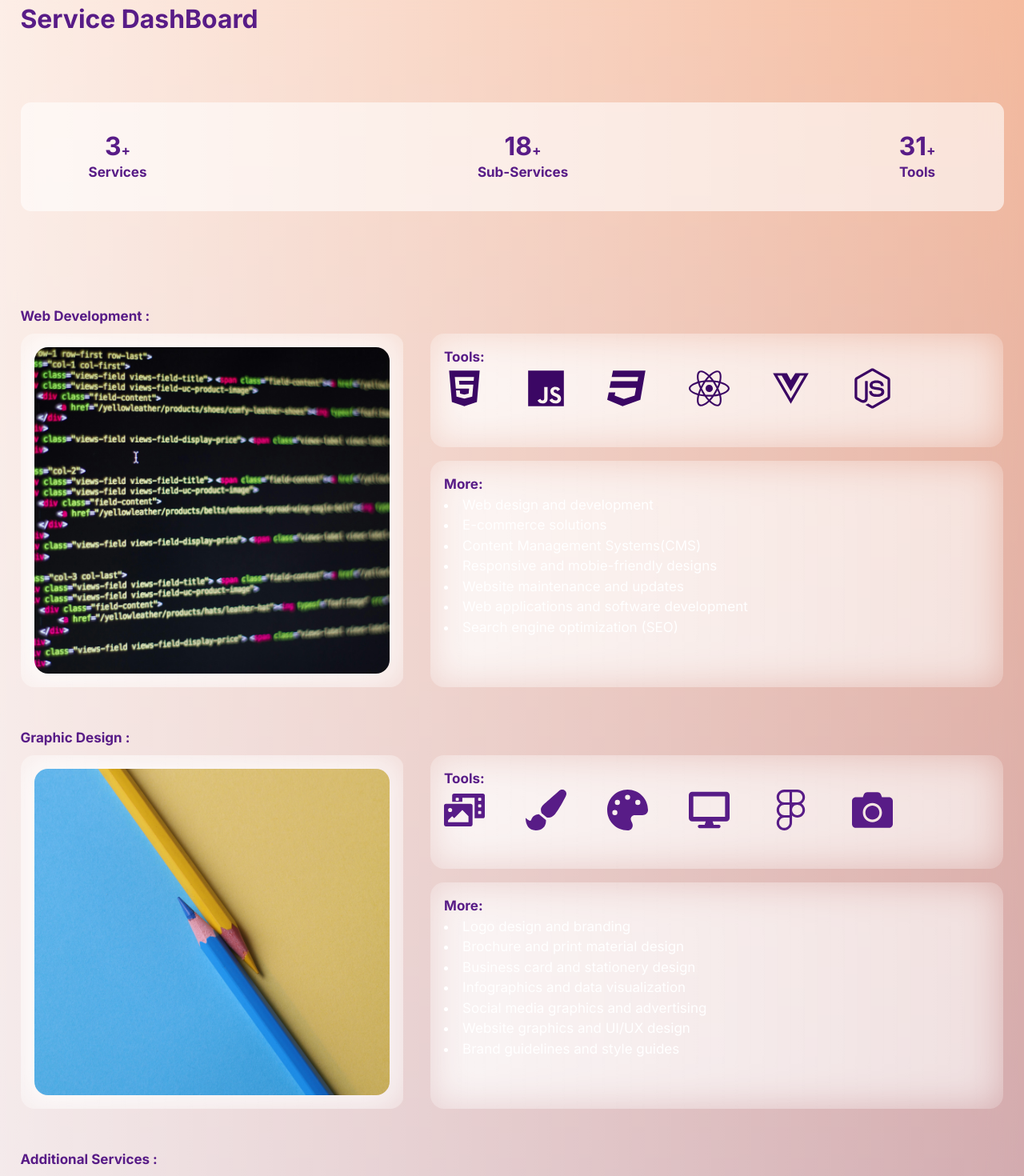
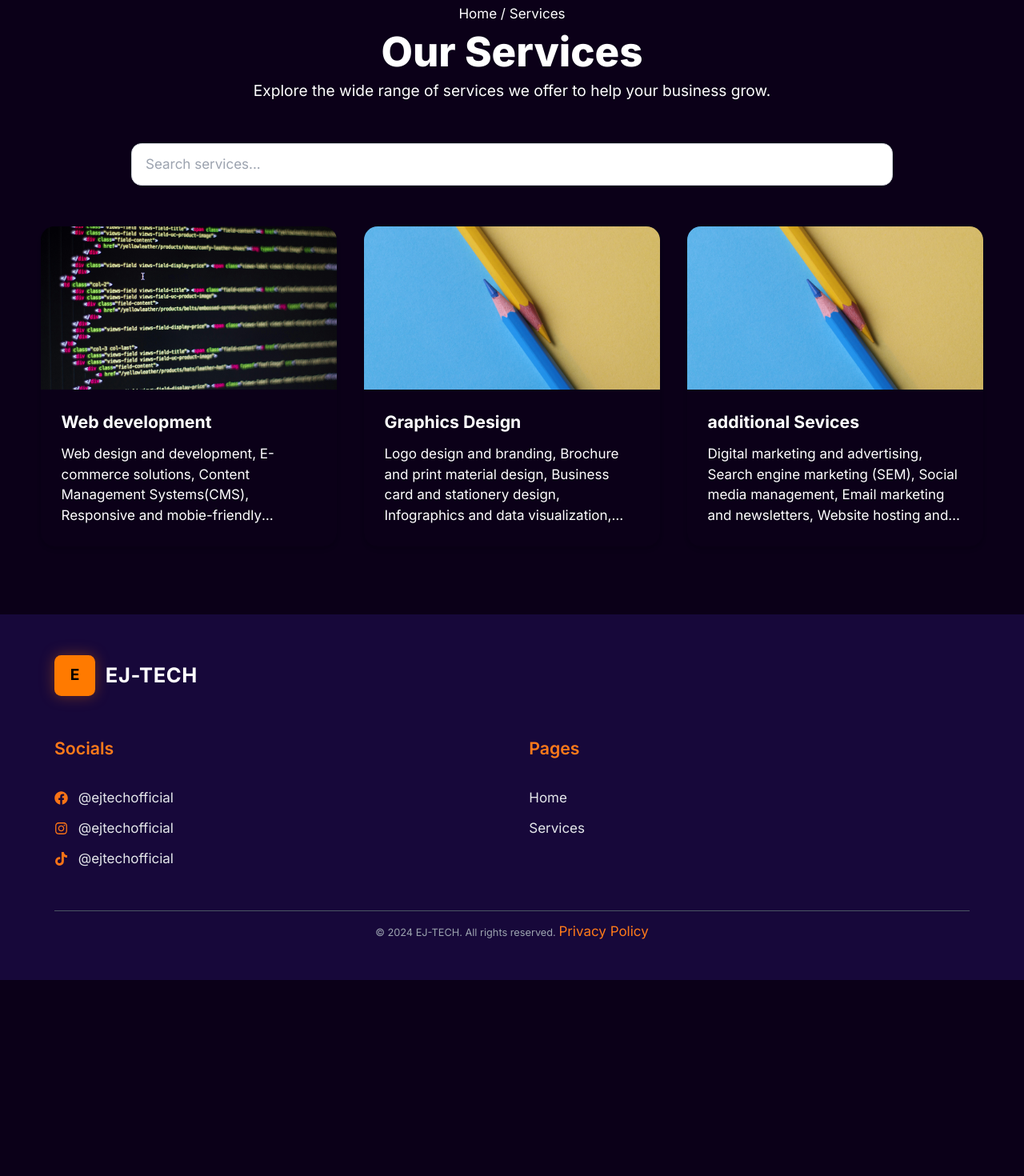
Before and after one commit to joshuangbodin/ej-tech-website, a React (Vite) app: page /services in a window 1280 px wide. Shown: the part 80-1550 px from the top of the page at 80% size. After the commit the page ends 1305 px from the top, so only its background shows below. Built offline with nearby package versions, Linux system fonts and the light colour scheme.

Commit message:
ai interation

```diff
--- a/src/Layouts/Footer.tsx
+++ b/src/Layouts/Footer.tsx
@@ -1,49 +1,91 @@
-
 import { FaFacebook, FaInstagram, FaTiktok } from "react-icons/fa";
+import { motion } from "framer-motion";
+import { Link } from "react-router-dom";
 
 type Props = {};
 
-const Footer = ({}: Props) => {
+const Footer: React.FC<Props> = ({}) => {
+  const socialLinks = [
+    { icon: <FaFacebook />, label: "@ejtechofficial", href: "https://www.facebook.com/profile.php?id=61559895644433&mibextid=LQQJ4d" },
+    { icon: <FaInstagram />, label: "@ejtechofficial", href: "https://www.instagram.com/ejtechofficial?igsh=cWFiOHlyNGp5czZv&utm_source=qr" },
+    { icon: <FaTiktok />, label: "@ejtechofficial", href: "https://www.tiktok.com/@ejtechofficial?_t=8mmP2nHHOgI&_r=1" },
+  ];
+
+  const pages = [
+    { name: "Home", path: "/" },
+    { name: "Services", path: "/services" },
+  ];
+
   return (
-    <div className="w-full h-[300px]  bg-purple-950 p-6 flex z-90 flex-col justify-center relative  text-white">
-      <h3>EJ-TECH</h3>
-      <div className="flex gap-20">
-        <div className="flex flex-col justify-center mt-6">
-          <h3 className="text-white w-1/3  font-bold text-XL ">Socials</h3>
-          <ul>
-            <li >
-              <a className=" flex  items-center gap-2 " href="https://www.facebook.com/profile.php?id=61559895644433&mibextid=LQQJ4d">
-                <FaFacebook /> @ejtechofficial
-              </a>
-            </li>
-            <li >
-              <a className=" flex  items-center gap-2 " href="https://www.instagram.com/ejtechofficial?igsh=cWFiOHlyNGp5czZv&utm_source=qr">
-                <FaInstagram />
-                 @ejtechofficial
-              </a>
-            </li>
-            <li >
-              <a className=" flex  items-center gap-2 " href="https://www.tiktok.com/@ejtechofficial?_t=8mmP2nHHOgI&_r=1">
-                <FaTiktok />
-                @ejtechofficial
-              </a>
-            </li>
+    <motion.footer
+      initial={{ opacity: 0, y: 40 }}
+      whileInView={{ opacity: 1, y: 0 }}
+      transition={{ duration: 0.8, ease: "easeOut" }}
+      className="w-full bg-brand-purpleMid text-white px-6 md:px-16 py-12 flex flex-col gap-12"
+    >
+      {/* Logo */}
+      <div className="flex items-center gap-3">
+        <div className="w-12 h-12 bg-accent-orange rounded-lg flex justify-center items-center shadow-neon">
+          <span className="text-black font-bold text-lg">E</span>
+        </div>
+        <h2 className="text-2xl font-bold tracking-wide">EJ-TECH</h2>
+      </div>
+
+      {/* Main Grid */}
+      <div className="grid md:grid-cols-2 gap-10">
+        {/* Socials */}
+        <div className="flex flex-col gap-4">
+          <h3 className="text-xl font-semibold text-accent mb-4">Socials</h3>
+          <ul className="flex flex-col gap-3">
+            {socialLinks.map((social, idx) => (
+              <motion.li
+                key={idx}
+                whileHover={{ x: 5 }}
+                transition={{ type: "spring", stiffness: 120 }}
+              >
+                <a
+                  href={social.href}
+                  target="_blank"
+                  rel="noopener noreferrer"
+                  className="flex items-center gap-3 text-gray-200 hover:text-accent transition-colors duration-300"
+                >
+                  <span className="text-orange-500">{social.icon}</span>
+                  {social.label}
+                </a>
+              </motion.li>
+            ))}
           </ul>
         </div>
-        <div className="flex flex-col justify-center mt-6">
-          <h3 className="text-white font-bold text-XL ">Pages</h3>
-          <ul>
-            <li><a href="/">Home</a></li>
-            <li><a href="/services">Services</a></li>
-            <li><a href="#">  .</a></li>
+
+        {/* Pages */}
+        <div className="flex flex-col gap-4">
+          <h3 className="text-xl font-semibold text-accent mb-4">Pages</h3>
+          <ul className="flex flex-col gap-3">
+            {pages.map((page, idx) => (
+              <motion.li
+                key={idx}
+                whileHover={{ x: 5 }}
+                transition={{ type: "spring", stiffness: 120 }}
+              >
+                <Link
+                  to={page.path}
+                  className="text-gray-200 hover:text-accent transition-colors duration-300"
+                >
+                  {page.name}
+                </Link>
+              </motion.li>
+            ))}
           </ul>
         </div>
       </div>
 
-      <div className="  w-full flex justify-center items-center h-12 border-t mt-12 border-gray-500 text-gray-200">
-        <p className="text-xs">@2024  privacy policy </p>
+      {/* Footer Bottom */}
+      <div className="w-full border-t border-gray-600 pt-4 flex justify-center">
+        <p className="text-xs text-gray-400">
+          &copy; 2024 EJ-TECH. All rights reserved. <Link to={""} className="text-accent">Privacy Policy</Link>
+        </p>
       </div>
-    </div>
+    </motion.footer>
   );
 };
 
--- a/src/components/AboutUs.tsx
+++ b/src/components/AboutUs.tsx
@@ -1,5 +1,4 @@
 import React from "react";
-
 import "swiper/css";
 import Slider from "./swiper";
 import { Link } from "react-router-dom";
@@ -8,24 +7,56 @@ type Props = {};
 
 const AboutUs: React.FC<Props> = ({}: Props) => {
   return (
-    <section id="missions" className="w-full min-h-[900px] md:h-96 bg-slate-50 flex mt-44 md:mt-20 justify-center items-center">
-      <div className="flex gap-10 flex-col md:flex-row w-5/6">
-        <div className="flex order-1 mt-10 md:mt-0  md:w-1/2 justify-center">
-          <Slider></Slider>
+    <section
+      id="missions"
+      className="w-full bg-brand-purpleMid py-24 md:py-32 flex justify-center items-center"
+    >
+      <div className="flex flex-col md:flex-row gap-12 md:gap-20 w-11/12 max-w-6xl">
+        {/* Slider / Image */}
+        <div className="md:w-1/2 flex justify-center items-center">
+          <Slider />
         </div>
 
-        <div className="textbox">
-          <h3 className="text-purple-950 font-bold text-3xl ">Our Mission</h3>
+        {/* Text content */}
+        <div className="md:w-1/2 flex flex-col justify-center text-center md:text-left">
+          {/* Sub-label */}
+          <span className="text-accent-orange uppercase text-sm font-semibold mb-2">
+            Our Mission
+          </span>
 
-          <p className=" font-semibold  md:text-xl">
-            <strong className="text-[50px]  font-extrabold text-gray-400">"</strong>
-            Empowering businesses and organisations to succeed in the digital landscape by providing innovative, effective, and visually stunning web development and graphic design solutions that drive growth, engagement, and brand recognition.
+          {/* Headline */}
+          <h2 className="text-3xl md:text-4xl font-extrabold text-white mb-4 leading-snug">
+            Empowering businesses to thrive in the digital world
+          </h2>
+
+          {/* Description */}
+          <p className="text-gray-300 text-base md:text-lg mb-6">
+            We provide modern, effective, and visually striking web development
+            and graphic design solutions that increase engagement, growth, and
+            brand visibility.
           </p>
-          <p className="">
-            <Link className="w-12 p-1 h-6 bg-gray-200 rounded-lg mr-1 mt-1.5 hover:bg-gray-300 " to="/">Web Development</Link>
-            <Link className="w-12 p-1 h-6 bg-gray-200 rounded-lg mr-1 mt-1.5 hover:bg-gray-300 " to="/">Graphic Design</Link>
-            <Link className="w-12 p-1 h-6 bg-gray-200 rounded-lg mr-1 mt-1.5 hover:bg-gray-300 " to="/">Digital Services</Link>
-          </p>
+
+          {/* Service tags */}
+          <div className="flex flex-wrap gap-3 justify-center md:justify-start">
+            <Link
+              to="/"
+              className="px-4 py-2 text-sm bg-brand-purpleLight text-white rounded-full hover:bg-accent-orange hover:text-black transition-all duration-300"
+            >
+              Web Development
+            </Link>
+            <Link
+              to="/"
+              className="px-4 py-2 text-sm bg-brand-purpleLight text-white rounded-full hover:bg-accent-orange hover:text-black transition-all duration-300"
+            >
+              Graphic Design
+            </Link>
+            <Link
+              to="/"
+              className="px-4 py-2 text-sm bg-brand-purpleLight text-white rounded-full hover:bg-accent-orange hover:text-black transition-all duration-300"
+            >
+              Digital Services
+            </Link>
+          </div>
         </div>
       </div>
     </section>
--- a/src/components/offers.tsx
+++ b/src/components/offers.tsx
@@ -4,27 +4,35 @@ type Props = {};
 
 const Offers = ({}: Props) => {
   return (
-    <section className="w-full mt-20 justify-center gap-8 items-center flex flex-col">
-      <div className="justify-center items-center flex   gap-8 flex-col  w-5/6">
-        <h3 className="text-purple-950 font-bold text-3xl ">Our Services</h3>
+    <section className="w-full mt-24 px-6 md:px-12 flex flex-col items-center">
+      {/* Section Header */}
+      <div className="text-center max-w-2xl mb-16">
+        <h3 className="text-4xl md:text-5xl font-extrabold text-white tracking-tight">
+          Our Services
+        </h3>
+        <p className="text-gray-400 mt-4 text-lg md:text-xl">
+          Delivering innovative solutions to empower your business in the digital era.
+        </p>
+      </div>
 
-        <div className="flex flex-col md:flex-row gap-20">
+      {/* Services Grid */}
+      <div className="grid grid-cols-1 md:grid-cols-3 gap-8 w-full max-w-7xl">
         {services.map((item) => (
-            <div className="inf" key={item.index}>
-              <p className=" text-orange-600   opacity-55 text-4xl font-extrabold ">
+          <div
+            key={item.index}
+            className="bg-[#17083a]/70 backdrop-blur-md rounded-2xl p-8 flex flex-col justify-start items-start transition-all duration-300 hover:scale-105 hover:bg-[#220a56]/80 cursor-pointer"
+          >
+            <p className="text-orange-500 text-5xl font-extrabold mb-4">
               {item.index}
             </p>
-              <p className=" capitalize text-xl text-purple-950 font-bold">
-                {item.name}
-              </p>
-              <ul className=" flex flex-col gap-1 justify-center relative   text-gray-500 list-disc text-sm">
-                {item.more?.map((itemi, index) => (
-                  <li key={index}>{itemi}</li>
+            <h4 className="text-white text-2xl font-bold mb-4">{item.name}</h4>
+            <ul className="list-disc list-inside text-gray-400 flex flex-col gap-2">
+              {item.more?.map((point, idx) => (
+                <li key={idx}>{point}</li>
               ))}
             </ul>
           </div>
         ))}
-        </div>
       </div>
     </section>
   );
--- a/src/components/swiper.tsx
+++ b/src/components/swiper.tsx
@@ -1,57 +1,52 @@
 import React from "react";
 import { Swiper, SwiperSlide } from "swiper/react";
+import { Autoplay, EffectFade, Navigation, Pagination } from "swiper/modules";
+
 import "swiper/css";
 import "swiper/css/pagination";
 import "swiper/css/navigation";
-import "swiper/css/effect-fade"
-import { Autoplay, EffectFade, Navigation, Pagination } from "swiper/modules";
+import "swiper/css/effect-fade";
 
 type Props = {};
 
+const sliderImages = [
+  ["graphics2.jpg", "code3.jpg"], // top-left
+  ["image4.jpg", "image1.jpg"],   // top-right
+  ["code3.jpg", "graphics2.jpg"], // bottom-left
+  ["image1.jpg", "image4.jpg"],   // bottom-right
+];
+
 const Slider: React.FC<Props> = ({}: Props) => {
   return (
+    <div className="grid grid-cols-2 gap-4 w-full">
+      {sliderImages.map((images, index) => (
+        <div key={index} className="w-full h-72 md:h-80 rounded-xl overflow-hidden">
           <Swiper
             modules={[Autoplay, Pagination, Navigation, EffectFade]}
-      spaceBetween={30}
-
             effect="fade"
-      centeredSlides={true}
+            slidesPerView={1}
+            loop={true}
             autoplay={{
-        delay: 5000,
-
+              delay: 3000 + index * 500, // slight stagger
+              disableOnInteraction: false,
             }}
-      pagination={{
-        clickable: true,
-      }}
-      navigation={true}
-
-      className="mySwiper"
+            pagination={{ clickable: true }}
+            navigation={false}
+            className="w-full h-full rounded-xl"
           >
-      <SwiperSlide>
-        <img src="graphics2.jpg" className="img" alt="" />
+            {images.map((src, i) => (
+              <SwiperSlide key={i}>
+                <img
+                  src={src}
+                  alt={`slide-${index}-${i}`}
+                  className="w-full h-full object-cover rounded-xl"
+                />
               </SwiperSlide>
-      <SwiperSlide>
-        <img src="code3.jpg" className="img" alt="" />
-      </SwiperSlide>
-      <SwiperSlide>
-        <img src="image4.jpg" className="img" alt="" />
-      </SwiperSlide>
-      <SwiperSlide>
-        <img src="image1.jpg" className="img1" alt="" />
-      </SwiperSlide>
-      <SwiperSlide>
-        <img src="graphics2.jpg" className="img" alt="" />
-      </SwiperSlide>
-      <SwiperSlide>
-        <img src="code3.jpg" className="img" alt="" />
-      </SwiperSlide>
-      <SwiperSlide>
-        <img src="image4.jpg" className="img" alt="" />
-      </SwiperSlide>
-      <SwiperSlide>
-        <img src="image1.jpg" className="img1" alt="" />
-      </SwiperSlide>
+            ))}
           </Swiper>
+        </div>
+      ))}
+    </div>
   );
 };
 
--- a/src/pages/home.tsx
+++ b/src/pages/home.tsx
@@ -3,7 +3,7 @@ import SplashBanner from "../components/SplashBanner";
 import AboutUs from "../components/AboutUs";
 import Offers from "../components/offers";
 import Target from "../components/Target";
-import Imgshw from "../components/Imgshw";
+
 import ContactUs from "../components/ContactUs";
 
 type Props = {};
@@ -15,7 +15,7 @@ const Home: React.FC<Props> = ({}: Props) => {
       <AboutUs />
       <Offers />
       <Target />
-      <Imgshw />
+      {/* <Imgshw /> */}
       <ContactUs />
     </div>
   );
--- a/src/pages/services.tsx
+++ b/src/pages/services.tsx
@@ -1,104 +1,77 @@
-import React from "react";
-import {
-  FaCamera,
-  FaCss3,
-  FaDesktop,
-  FaFacebook,
-  FaFigma,
-  FaGithub,
-  FaGoogle,
-  FaHtml5,
-  FaIntercom,
-  FaJs,
-  FaMailBulk,
-  FaNodeJs,
-  FaPaintBrush,
-  FaPhotoVideo,
-  FaReact,
-  FaVuejs,
-} from "react-icons/fa";
+import React, { useState } from "react";
 import { services } from "../data/home";
-import { FaPalette, FaWebflow } from "react-icons/fa6";
-import CountUp from "react-countup";
-import Card from "../components/card";
 
 type Props = {};
 
-const Services: React.FC<Props> = ({}: Props) => {
+const ServicesPage: React.FC<Props> = () => {
+  const [searchTerm, setSearchTerm] = useState("");
+
+  const filteredServices = services.filter((service) =>
+    service.name.toLowerCase().includes(searchTerm.toLowerCase())
+  );
+
   return (
-    <div className=" flex justify-center items-center">
-      <div className="w-full min-h-screen h-[calc(640dvh)] md:h-[380vh]  absolute  bg-gradient-to-t from-purple-950 to-orange-600 rounded-2xl bg-orange-600 top-0"></div>
-      <div className="w-full p-6 relative   h-[600dvh] md:h-[350vh] z-30 mt-14 bg-gradient-to-r from-[#ffff]/90 to-[#ffff]/60 rounded-2xl flex flex-col  lg:gap-20 backdrop-blur-xl">
-        <div>
-          <h3 className="text-purple-900 text-xl md:text-3xl font-bold capitalize">
-            Service DashBoard
-          </h3>
-        </div>
-        <div className=" flex w-full p-4 bg-[#ffff]/60 rounded-xl justify-between items-center h-32 mb-14 md:mb-8 px-2 md:px-12 lg:px-20">
-          <div className="flex flex-col justify-center items-center text-purple-900 font-bold">
-            <p>
-              <CountUp
-                duration={20}
-                className="text-xl md:text-3xl "
-                end={3}
-              ></CountUp>
-              +
-            </p>
-            <p>Services</p>
-          </div>
-          <div className="flex flex-col justify-center items-center text-purple-900 font-bold">
-            <p>
-              <CountUp
-                duration={20}
-                className="text-xl md:text-3xl "
-                end={21}
-              ></CountUp>
-              +
-            </p>
-            <p>Sub-Services</p>
-          </div>
-          <div className="flex flex-col justify-center items-center text-purple-900 font-bold">
-            <p>
-              <CountUp
-                duration={20}
-                className="text-xl md:text-3xl "
-                end={35}
-              ></CountUp>
-              +
-            </p>
-            <p>Tools</p>
-          </div>
-        </div>
-        <div className=" flex flex-col gap-12">
-          <Card subservices={services[0].more} name="Web Development" img="code3.jpg">
-            <FaHtml5 className="text-5xl text-purple-950 hover:text-orange-600 transition-all ease-linear delay-150 cursor-pointer hover:skew-y-6 " />
-            <FaJs className="text-5xl text-purple-950 hover:text-orange-600 transition-all ease-linear delay-150 cursor-pointer hover:skew-y-6 " />
-            <FaCss3 className="text-5xl text-purple-950 hover:text-orange-600 transition-all ease-linear delay-150 cursor-pointer hover:skew-y-6 " />
-            <FaReact className="text-5xl text-purple-950 hover:text-orange-600 transition-all ease-linear delay-150 cursor-pointer hover:skew-y-6 " />
-            <FaVuejs className="text-5xl text-purple-950 hover:text-orange-600 transition-all ease-linear delay-150 cursor-pointer hover:skew-y-6 " />
-            <FaNodeJs className="text-5xl text-purple-950 hover:text-orange-600 transition-all ease-linear delay-150 cursor-pointer hover:skew-y-6 " />
-          </Card>
-          <Card subservices={services[1].more} name="Graphic Design" img="graphics1.jpg">
-            <FaPhotoVideo className="text-5xl text-purple-900 hover:text-orange-600 transition-all ease-linear delay-150 cursor-pointer hover:skew-y-6 " />
-            <FaPaintBrush className="text-5xl text-purple-900 hover:text-orange-600 transition-all ease-linear delay-150 cursor-pointer hover:skew-y-6 " />
-            <FaPalette className="text-5xl text-purple-900 hover:text-orange-600 transition-all ease-linear delay-150 cursor-pointer hover:skew-y-6 " />
-            <FaDesktop className="text-5xl text-purple-900 hover:text-orange-600 transition-all ease-linear delay-150 cursor-pointer hover:skew-y-6 " />
-            <FaFigma className="text-5xl text-purple-900 hover:text-orange-600 transition-all ease-linear delay-150 cursor-pointer hover:skew-y-6 " />
-            <FaCamera className="text-5xl text-purple-900 hover:text-orange-600 transition-all ease-linear delay-150 cursor-pointer hover:skew-y-6 " />
-          </Card>
-          <Card subservices={services[2].more} name="Additional Services" img="social.jpg">
-            <FaFacebook className="text-5xl text-purple-900 hover:text-orange-600 transition-all ease-linear delay-150 cursor-pointer hover:skew-y-6 " />
-            <FaIntercom className="text-5xl text-purple-900 hover:text-orange-600 transition-all ease-linear delay-150 cursor-pointer hover:skew-y-6 " />
-            <FaGithub className="text-5xl text-purple-900 hover:text-orange-600 transition-all ease-linear delay-150 cursor-pointer hover:skew-y-6 " />
-            <FaGoogle className="text-5xl text-purple-900 hover:text-orange-600 transition-all ease-linear delay-150 cursor-pointer hover:skew-y-6 " />
-            <FaWebflow className="text-5xl text-purple-900 hover:text-orange-600 transition-all ease-linear delay-150 cursor-pointer hover:skew-y-6 " />
-            <FaMailBulk className="text-5xl text-purple-900 hover:text-orange-600 transition-all ease-linear delay-150 cursor-pointer hover:skew-y-6 " />
-          </Card>
-        </div>
+    <section className="w-full min-h-screen px-6 md:px-12 py-20 flex flex-col items-center ">
+      {/* Top Section */}
+      <div className="w-full max-w-7xl mb-12 text-center">
+        <p className=" mb-2">Home / Services</p>
+        <h1 className="text-4xl md:text-5xl font-extrabold ">Our Services</h1>
+        <p className=" mt-2 md:text-lg">
+          Explore the wide range of services we offer to help your business
+          grow.
+        </p>
+      </div>
 
+      {/* Search Bar */}
+      <div className="w-full max-w-4xl mb-12">
+        <input
+          type="text"
+          placeholder="Search services..."
+          value={searchTerm}
+          onChange={(e) => setSearchTerm(e.target.value)}
+          className="w-full px-4 py-3 rounded-xl border border-gray-300 focus:outline-none focus:ring-2 focus:ring-orange-500 focus:border-orange-500 transition-all"
+        />
       </div>
-    </div>
+
+      {/* Service Cards */}
+      <div className="w-full max-w-7xl grid grid-cols-1 sm:grid-cols-2 lg:grid-cols-3 gap-8">
+        {filteredServices.length > 0 ? (
+          filteredServices.map((service) => (
+            <a
+              key={service.name}
+              href="#"
+              className=" rounded-2xl shadow-md hover:shadow-lg transition-shadow duration-300 overflow-hidden group"
+            >
+              {/* Image */}
+              <div className="h-48 w-full overflow-hidden">
+                <img
+                  src={
+                    service.more[0]?.includes("Web")
+                      ? "code3.jpg"
+                      : "graphics1.jpg"
+                  }
+                  alt={service.name}
+                  className="w-full h-full object-cover group-hover:scale-105 transition-transform duration-300"
+                />
+              </div>
+
+              {/* Content */}
+              <div className="p-6 flex flex-col gap-3">
+                <h3 className="text-xl font-bold ">{service.name}</h3>
+                <p className=" text-sm md:text-base line-clamp-4">
+                  {service.more?.join(", ")}
+                </p>
+              </div>
+            </a>
+          ))
+        ) : (
+          <p className="text-gray-500 col-span-full text-center">
+            No services found.
+          </p>
+        )}
+      </div>
+    </section>
   );
 };
 
-export default Services;
+export default ServicesPage;
```
Also changed, not shown: src/components/ContactUs.tsx (+29 -16 lines), src/components/SplashBanner.tsx (+33 -41 lines), src/components/Target.tsx (+29 -9 lines). Lines whose indentation alone changed are shown as unchanged.
